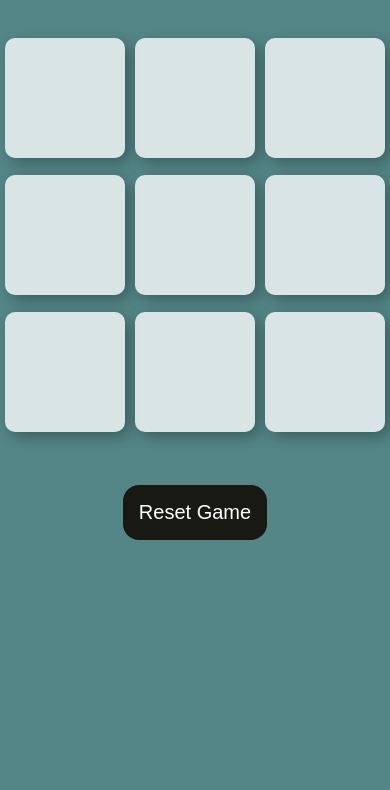
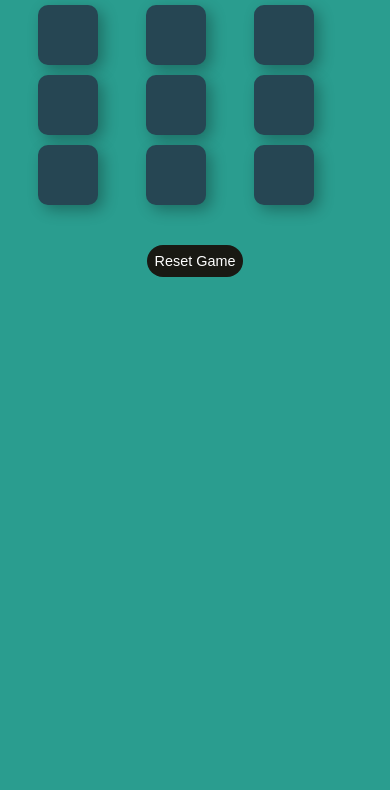
Before and after one commit to Maaz-Imtiaz/Tic-Tac-Toe, a plain HTML site: page index.html in a window 390 px wide. Shown: the part 52-842 px from the top of the page. Drawn offline with Linux system fonts and the light colour scheme.

Commit message:
style.css

```diff
--- a/style.css
+++ b/style.css
@@ -3,26 +3,24 @@
   padding: 0;
 }
 
+body {
+  background-color: #2a9d8f;
+  text-align: center;
+}
+
 .container {
-  height: 500px;
+  height: auto;
   display: flex;
   justify-content: center;
   align-items: center;
-}
-
-body {
-  background-color: #548687;
-  text-align: center;
+  padding: 20px;
 }
 
 .game {
-  height: 400px;
-  width: 400px;
-  display: flex;
-  flex-wrap: wrap;
-  justify-content: center;
-  align-items: center;
-  gap: 10px;
+  display: grid;
+  grid-template-columns: repeat(3, 1fr);
+  grid-gap: 10px;
+  width: 360px; /* Adjusted for 3 columns of 120px each */
 }
 
 .box {
@@ -32,17 +30,11 @@ body {
   border-radius: 10px;
   box-shadow: 5px 5px 15px rgba(0, 0, 0, 0.3);
   font-size: 55px;
-  color: #b0314e;
-  background-color: #ffffffc7;
+  color: #90e0ef;
+  background-color: #264653;
 }
-#reset-btn {
-  padding: 1rem;
-  font-size: 1.25rem;
-  background-color: #191913;
-  color: #fff;
-  border-radius: 1rem;
-  border: none;
-}
+
+#reset-btn,
 #new-btn {
   padding: 1rem;
   font-size: 1.25rem;
@@ -50,11 +42,57 @@ body {
   color: #fff;
   border-radius: 1rem;
   border: none;
+  margin-top: 20px;
+  cursor: pointer;
 }
+
 #msg {
-  color: #ffffc7;
+  color: #03071e;
   font-size: 55px;
 }
+
 .hide {
   display: none;
 }
+
+/* Responsive Styles */
+@media (max-width: 768px) {
+  .game {
+    grid-template-columns: repeat(3, 1fr);
+    width: 90%;
+  }
+
+  .box {
+    height: 80px;
+    width: 80px;
+    font-size: 40px;
+  }
+
+  #msg {
+    font-size: 40px;
+  }
+
+  #reset-btn,
+  #new-btn {
+    padding: 0.75rem;
+    font-size: 1rem;
+  }
+}
+
+@media (max-width: 480px) {
+  .box {
+    height: 60px;
+    width: 60px;
+    font-size: 30px;
+  }
+
+  #msg {
+    font-size: 30px;
+  }
+
+  #reset-btn,
+  #new-btn {
+    padding: 0.5rem;
+    font-size: 0.9rem;
+  }
+}
```
